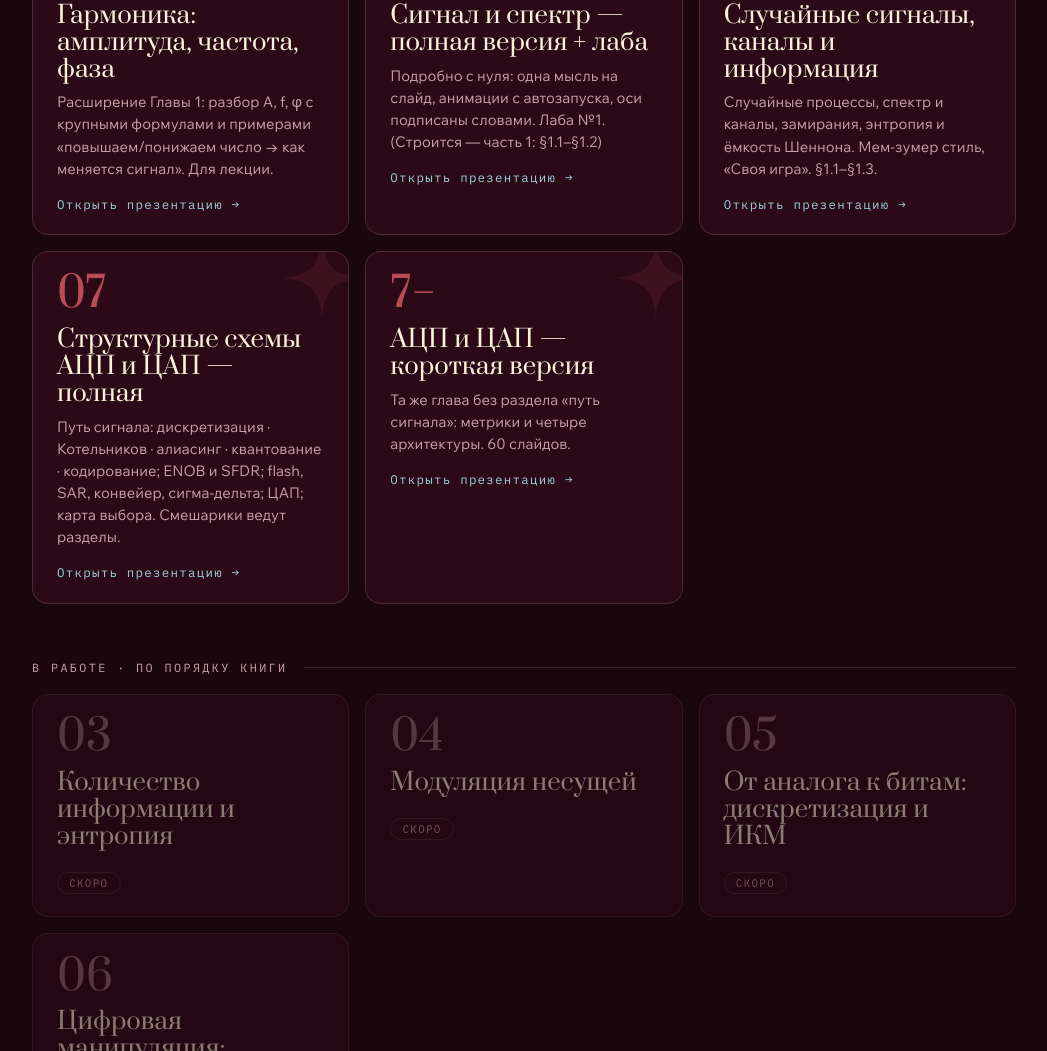
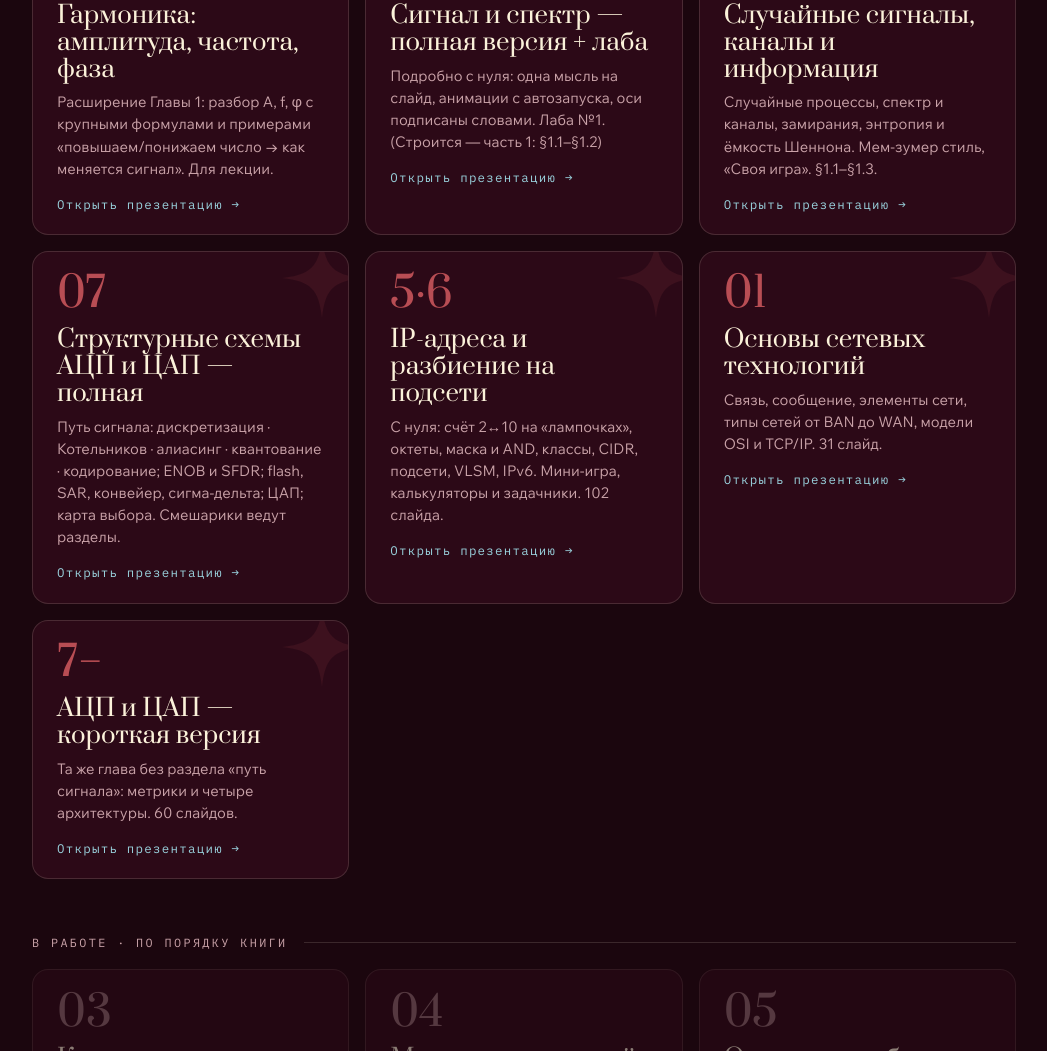
Before and after one commit to miheevk838-sys/preza-lekciy, a plain HTML site: page index.html in a window 1280 px wide. Shown: the part 938-1989 px from the top of the page, without its empty margins (116-1163 px from the left). Drawn offline with Linux system fonts and the light colour scheme.

Commit message:
feat: карточки глав 5-6 и «Основы сетевых технологий» на главной

```diff
--- a/index.html
+++ b/index.html
@@ -113,6 +113,20 @@ svg.def{position:absolute;width:0;height:0}
       <p>Путь сигнала: дискретизация · Котельников · алиасинг · квантование · кодирование; ENOB и SFDR; flash, SAR, конвейер, сигма-дельта; ЦАП; карта выбора. Смешарики ведут разделы.</p>
       <div class="go">Открыть презентацию →</div>
     </a>
+    <a class="deckcard ready" href="decks/glava5-6-ip.html">
+      <svg class="spark"><use href="#spark"/></svg>
+      <div class="no">5·6</div>
+      <h3>IP-адреса и разбиение на подсети</h3>
+      <p>С нуля: счёт 2↔10 на «лампочках», октеты, маска и AND, классы, CIDR, подсети, VLSM, IPv6. Мини-игра, калькуляторы и задачники. 102 слайда.</p>
+      <div class="go">Открыть презентацию →</div>
+    </a>
+    <a class="deckcard ready" href="decks/glava1-networks-test.html">
+      <svg class="spark"><use href="#spark"/></svg>
+      <div class="no">01</div>
+      <h3>Основы сетевых технологий</h3>
+      <p>Связь, сообщение, элементы сети, типы сетей от BAN до WAN, модели OSI и TCP/IP. 31 слайд.</p>
+      <div class="go">Открыть презентацию →</div>
+    </a>
     <a class="deckcard ready" href="decks/glava7-adc-dac.html">
       <svg class="spark"><use href="#spark"/></svg>
       <div class="no">7−</div>
```
